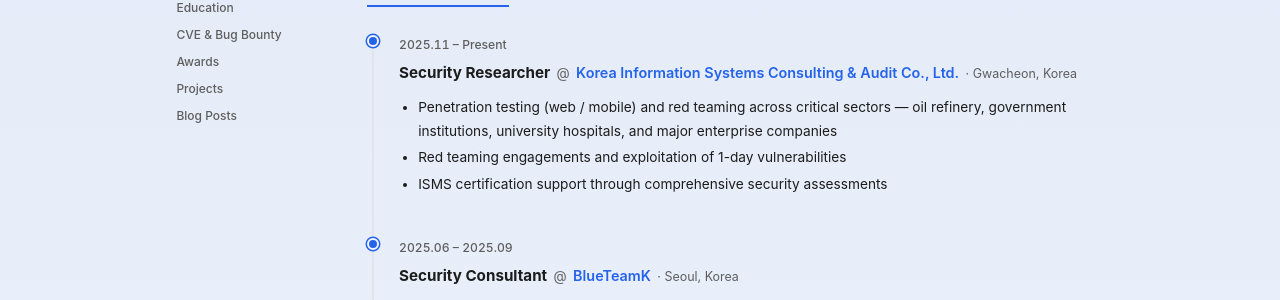
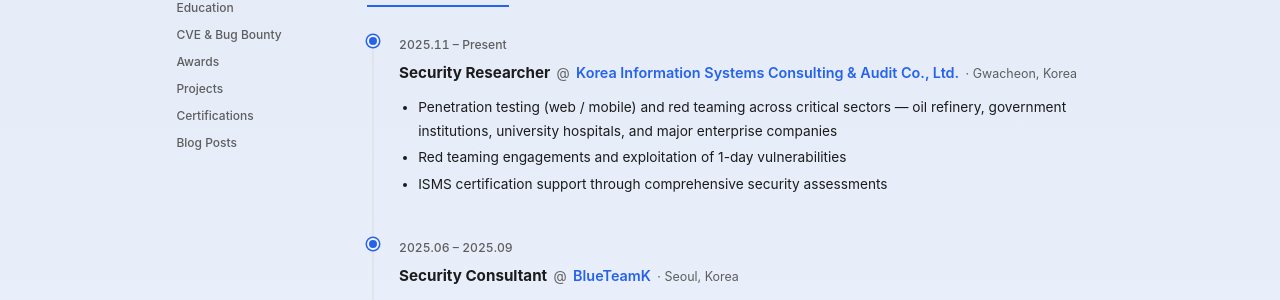
Before and after one commit to John-Jung/John-Jung.github.io, a Jekyll site: the page built from _pages/en.html, in a window 1280 px wide. Shown: the part 533-833 px from the top of the page. Built offline with Jekyll 4.4.1, drawn with Linux system fonts in a browser that asks for light colours.

Commit message:
add certfication on sidebar

```diff
--- a/_layouts/profile.html
+++ b/_layouts/profile.html
@@ -118,6 +118,9 @@
         {% endif %}
         {% if d.projects %}
         <li><a href="#projects" class="toc-link">{{ d.labels.projects | default: "Projects" }}</a></li>
+        {% endif %}
+        {% if d.certifications %}
+        <li><a href="#certifications" class="toc-link">{{ d.labels.certifications | default: "Certifications" }}</a></li>
         {% endif %}
         {% if d.blog_posts %}
         <li><a href="#blog" class="toc-link">{{ d.labels.blog | default: "Blog Posts" }}</a></li>
```
Also changed, not shown: 2 other files.
